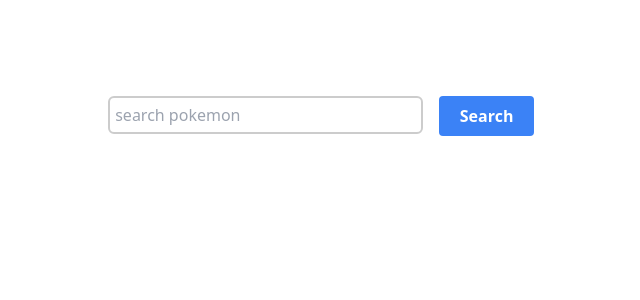
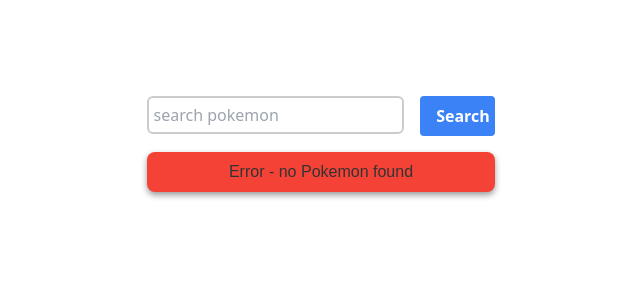
Before and after one commit to mikegetz/pokemon-vue-example, a Vue app: page / in a window 1280 px wide. Both pictures are taken after typing "Sample" into the empty fields and a click on the button "Search". Shown: the top 300 px of the page, without its empty margins (319-959 px from the left). Built offline with nearby package versions, Linux system fonts and the light colour scheme; no server answers.

Commit message:
refactored search into page and component to seperate concerns, created error banner component for missing search results

```diff
--- a/src/App.vue
+++ b/src/App.vue
@@ -1,5 +1,5 @@
 <script setup lang="ts">
-import Search from './components/Search.vue';
+import Search from './pages/Search.vue';
 </script>
 
 <template>
--- /dev/null
+++ b/src/components/Banner.vue
@@ -0,0 +1,27 @@
+<script setup lang="ts">
+
+defineProps({
+  bannerOpen: Boolean,
+})
+
+</script>
+
+<template>
+  <div v-if="bannerOpen" class="col-start-4 col-span-4 bg-[#f44336] rounded-lg box-shadow-error error-banner">
+    <div class="flex justify-center">
+      <p>Error - no Pokemon found</p>
+    </div>
+  </div>
+</template>
+
+<style scoped>
+.box-shadow-error {
+  box-shadow: 0 3px 6px rgb(0 0 0 / 0.4);
+}
+
+p {
+  color: #333333;
+  font-family: sans-serif;
+  padding: 8px;
+}
+</style>
--- a/src/components/Search.vue
+++ b/src/components/Search.vue
@@ -1,21 +1,26 @@
 <script setup lang="ts">
 import { ref } from 'vue';
 import { pokemonRequest, loadDescription } from '../api/pokemon-request';
-import PokeCard from './PokeCard.vue';
+import Banner from './Banner.vue';
 
+const props = defineProps({
+  method: {
+    type: Function,
+  }
+});
 const searchInput = ref('');
-const pokemonImg = ref('');
-const pokemonName = ref('');
-const pokemeonDescription = ref('');
+const bannerOpen = ref(false);
 
 const makeRequest = async () => {
   try {
     const pokemonResult = await pokemonRequest(searchInput.value.toLowerCase());
-    pokemonImg.value = pokemonResult.data.sprites.other["official-artwork"].front_default;
-    pokemonName.value = pokemonResult.data.name;
-    pokemeonDescription.value = await loadDescription(pokemonResult.data.species.url);
+    const img = pokemonResult.data.sprites.other["official-artwork"].front_default;
+    const name = pokemonResult.data.name;
+    const description = await loadDescription(pokemonResult.data.species.url);
+    props.method!(img, name, description);
   } catch (e) {
-    //TODO: banner
+    bannerOpen.value = true;
+    setTimeout(() => { bannerOpen.value = false; }, 3000);
   }
   searchInput.value = "";
 };
@@ -23,21 +28,18 @@
 </script>
 
 <template>
-    <div class="m-24">
+  <div class="m-24">
     <div class="grid grid-cols-10 gap-4">
       <div class="col-start-4 col-span-3">
-        <input type="text" v-model="searchInput" v-on:keyup.enter="makeRequest" placeholder="search pokemon"/>
+        <input type="text" v-model="searchInput" v-on:keyup.enter="makeRequest" placeholder="search pokemon" />
       </div>
-        <button @click="makeRequest" class="btn btn-blue">Search</button>
-    </div>
-    <div v-if="pokemonImg" class="grid grid-cols-4 gap-2">
-      <PokeCard :pokemonImg="pokemonImg" :pokemonName="pokemonName" :pokemonDescription="pokemeonDescription"/>
+      <button @click="makeRequest" class="btn btn-blue">Search</button>
+      <Banner :bannerOpen="bannerOpen"/>
     </div>
   </div>
 </template>
 
 <style scoped>
-
 input[type=text] {
   padding: 5px;
   border: 2px solid #ccc;
@@ -48,9 +50,11 @@
 .btn {
   @apply font-bold py-2 px-4 rounded;
 }
+
 .btn-blue {
   @apply bg-blue-500 text-white;
 }
+
 .btn-blue:hover {
   @apply bg-blue-700;
 }
--- /dev/null
+++ b/src/pages/Search.vue
@@ -0,0 +1,27 @@
+
+//TODO: create page and separate search component from page
+
+<script setup lang="ts">
+import { ref } from 'vue';
+import PokeCard from '../components/PokeCard.vue';
+import Search from '../components/Search.vue'
+
+const pokemonImg = ref('');
+const pokemonName = ref('');
+const pokemeonDescription = ref('');
+
+const searchCallback = (img, name, description) => {
+ pokemonImg.value = img;
+ pokemonName.value = name;
+ pokemeonDescription.value = description;
+}
+</script>
+
+<template>
+    <div class="m-24">
+    <Search :method="searchCallback"/>
+    <div v-if="pokemonImg" class="grid grid-cols-4 gap-2">
+      <PokeCard :pokemonImg="pokemonImg" :pokemonName="pokemonName" :pokemonDescription="pokemeonDescription"/>
+    </div>
+  </div>
+</template>
```
